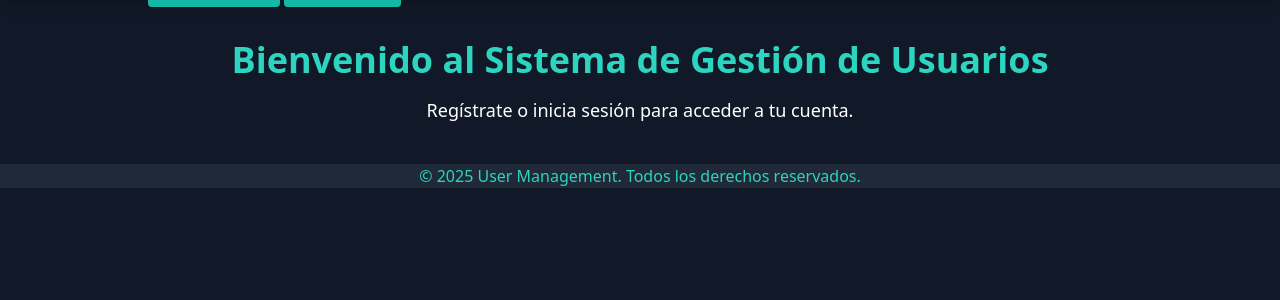
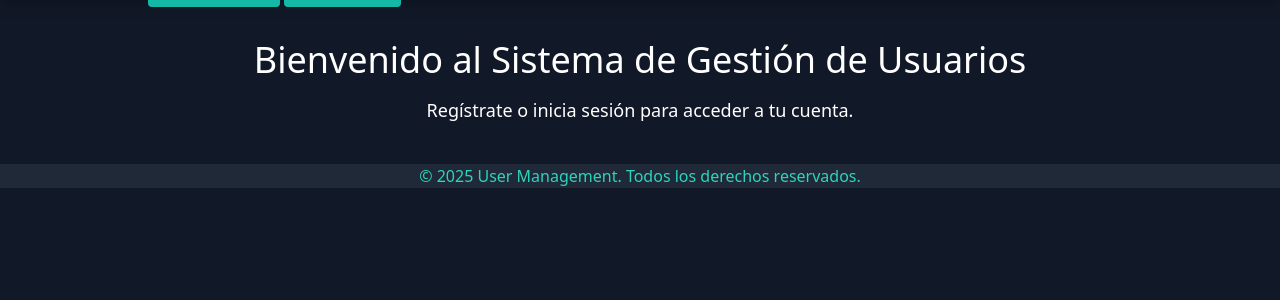
Before and after one commit to Octuuu/gestion-usuario-php, a PHP site: page / in a window 1280 px wide. Shown: the part 24-324 px from the top of the page. Run offline with PHP 8.4, Linux system fonts and the light colour scheme; style sheets or scripts are compiled from the project's sources.

```diff
--- a/public/index.php
+++ b/public/index.php
@@ -1,7 +1,7 @@
 <?php include '../includes/header.php'; ?>
 
 <div class="container mx-auto text-center mt-10">
-    <h1 class="text-4xl font-bold text-teal-400">Bienvenido al Sistema de Gestión de Usuarios</h1>
+    <h1 class="text-4xl ">Bienvenido al Sistema de Gestión de Usuarios</h1>
     <p class="text-lg mt-4">Regístrate o inicia sesión para acceder a tu cuenta.</p>
 </div>
 
```
